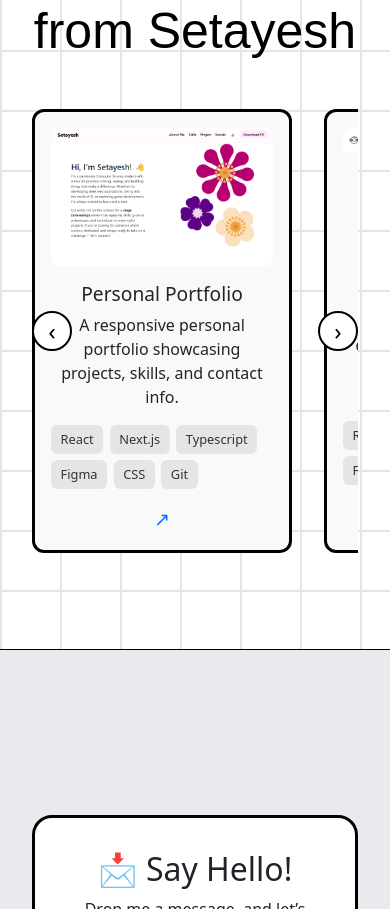
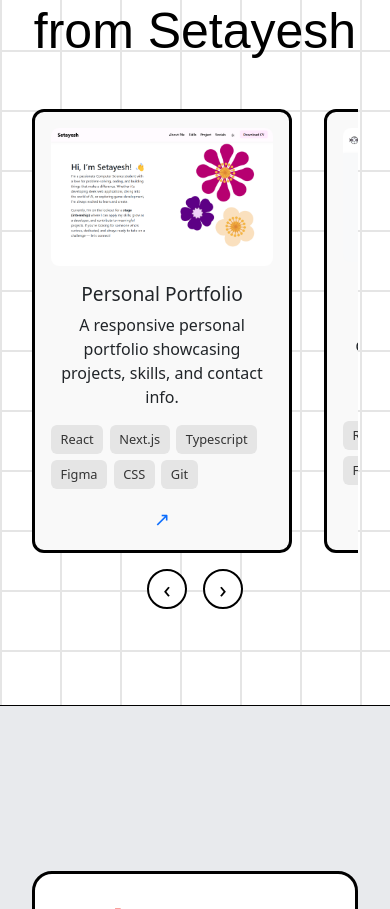
Before and after one commit to Setayesh2332/personal-portfolio-1.0, a React (Vite) app: page / in a window 390 px wide. Shown: the part 1715-2624 px from the top of the page. Built offline with nearby package versions, Linux system fonts and the light colour scheme; no server answers.

Commit message:
update projects

```diff
--- a/src/components/Projects.css
+++ b/src/components/Projects.css
@@ -30,10 +30,6 @@
   margin-bottom: 0.5rem;
 }
 
-.projects-scroll {
-  position: relative;
-}
-
 .projects-grid {
   display: flex;
   flex-wrap: nowrap;
@@ -63,28 +59,24 @@
   font-family: system-ui, sans-serif;
 }
 
+.scroll-controls {
+  display: flex;
+  justify-content: center;
+  gap: 1rem;
+  margin-top: 1rem;
+}
+
 .scroll-button {
-  display: none;
-  position: absolute;
-  top: 50%;
-  transform: translateY(-50%);
   width: 2.5rem;
   height: 2.5rem;
   border-radius: 50%;
   border: 2px solid #000;
   background: #fff;
   cursor: pointer;
+  display: flex;
   align-items: center;
   justify-content: center;
   font-size: 1.5rem;
-}
-
-.scroll-button.prev {
-  left: 0;
-}
-
-.scroll-button.next {
-  right: 0;
 }
 
 .project-img {
@@ -141,6 +133,12 @@
   background-color: #1f1f1f;
 }
 
+.dark-theme .scroll-button {
+  background: #1f1f1f;
+  border-color: #fff;
+  color: #fff;
+}
+
 .dark-theme .tag {
   background-color: #333;
   color: #eee;
@@ -165,10 +163,6 @@
     width: 100%;
     max-width: 320px;
   }
-
-  .scroll-button {
-    display: flex;
-  }
 }
 
 .figma-link {
--- a/src/components/Projects.tsx
+++ b/src/components/Projects.tsx
@@ -63,13 +63,6 @@ function Projects() {
       <h2 className="projects-title">Latest projects from Setayesh</h2>
 
       <div className="projects-scroll">
-        <button
-          className="scroll-button prev"
-          aria-label="previous project"
-          onClick={() => handleScroll('left')}
-        >
-          &#8249;
-        </button>
         <div className="projects-grid" ref={scrollRef}>
           {projects.map((proj, idx) => (
           <div className="project-card" key={idx}>
@@ -83,11 +76,21 @@ function Projects() {
                   ))}
                 </div>
                 <div className="project-links">
-                <a href={proj.link} target="_blank" rel="noopener noreferrer" className="external-link">
+                  <a
+                    href={proj.link}
+                    target="_blank"
+                    rel="noopener noreferrer"
+                    className="external-link"
+                  >
                     ↗
                   </a>
                   {proj.figmaLink && (
-                  <a href={proj.figmaLink} target="_blank" rel="noopener noreferrer" className="external-link figma-link">
+                    <a
+                      href={proj.figmaLink}
+                      target="_blank"
+                      rel="noopener noreferrer"
+                      className="external-link figma-link"
+                    >
                       (Figma)
                     </a>
                   )}
@@ -96,6 +99,14 @@ function Projects() {
             </div>
           ))}
         </div>
+        <div className="scroll-controls">
+          <button
+            className="scroll-button prev"
+            aria-label="previous project"
+            onClick={() => handleScroll('left')}
+          >
+            &#8249;
+          </button>
           <button
             className="scroll-button next"
             aria-label="next project"
@@ -104,6 +115,7 @@ function Projects() {
             &#8250;
           </button>
         </div>
+      </div>
     </section>
   );
 }
```
Lines whose indentation alone changed are shown as unchanged.
